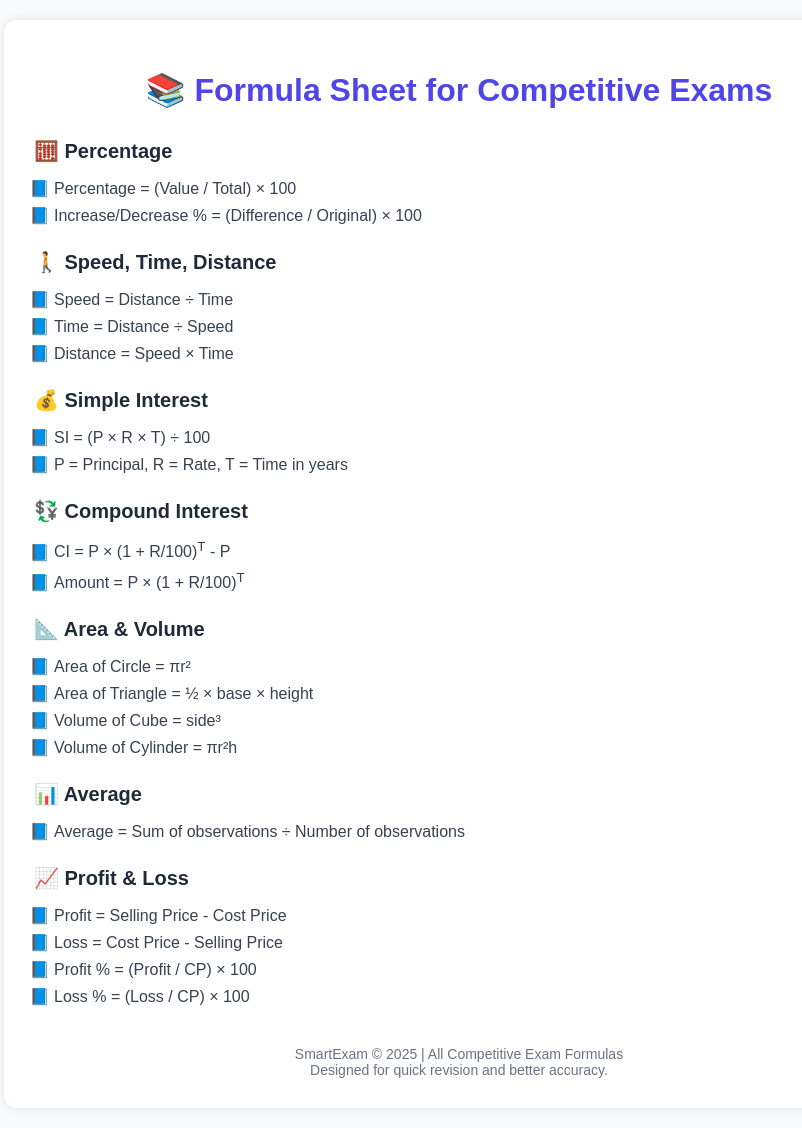
After one commit to suriyamoorthi-dev/Testify, a Flask app: page /formula in a window 1280 px wide. The commit adds this page. Shown: the whole page, without its empty margins (181-983 px from the left). Run offline with Flask 3, Linux system fonts and the light colour scheme.

Commit message:
Added formula, trick, and ads.txt pages. Updated app.py and templates

```diff
--- a/app.py
+++ b/app.py
@@ -67,9 +67,18 @@ def terms():
 @app.route("/contact")
 def contact():
     return render_template("contact.html")
+
 @app.route("/adsense")
 def adsense():
     return render_template("adsense.html")
+
+@app.route('/formula')
+def formula():
+    return render_template('formula.html')
+
+@app.route('/trick')
+def trick():
+    return render_template('trick.html')
 
 
 @app.route('/doubt')
--- /dev/null
+++ b/static/ads.txt
@@ -0,0 +1 @@
+google.com, pub-1234567890123456, DIRECT, f08c47fec0942fa0
--- /dev/null
+++ b/templates/formula.html
@@ -0,0 +1,134 @@
+<!DOCTYPE html>
+<html lang="en">
+<head>
+  <meta charset="UTF-8" />
+  <meta name="viewport" content="width=device-width, initial-scale=1" />
+  <title>Formula Sheet for Exams</title>
+  <meta name="description" content="Quick access formula sheet for TNPSC, SSC, Railway, and other competitive exams. Includes math, time, interest, and more.">
+
+  <!-- ✅ AdSense Auto Ads -->
+  <script async src="https://pagead2.googlesyndication.com/pagead/js/adsbygoogle.js?client=ca-pub-4605579560460422"
+    crossorigin="anonymous"></script>
+
+  <style>
+    body {
+      font-family: Arial, sans-serif;
+      background: #f9fafb;
+      margin: 0;
+      padding: 20px;
+    }
+
+    .container {
+      max-width: 850px;
+      margin: auto;
+      background: white;
+      padding: 30px;
+      border-radius: 12px;
+      box-shadow: 0 0 10px rgba(0,0,0,0.1);
+    }
+
+    h1 {
+      text-align: center;
+      color: #4f46e5;
+      margin-bottom: 30px;
+    }
+
+    .formula-section {
+      margin-bottom: 25px;
+    }
+
+    .formula-section h2 {
+      font-size: 20px;
+      color: #1f2937;
+      margin-bottom: 10px;
+    }
+
+    ul {
+      list-style-type: "📘 ";
+      padding-left: 20px;
+      color: #374151;
+    }
+
+    ul li {
+      margin-bottom: 8px;
+    }
+
+    footer {
+      text-align: center;
+      font-size: 14px;
+      color: #6b7280;
+      margin-top: 40px;
+    }
+  </style>
+</head>
+<body>
+  <div class="container">
+    <h1>📚 Formula Sheet for Competitive Exams</h1>
+
+    <div class="formula-section">
+      <h2>🧮 Percentage</h2>
+      <ul>
+        <li>Percentage = (Value / Total) × 100</li>
+        <li>Increase/Decrease % = (Difference / Original) × 100</li>
+      </ul>
+    </div>
+
+    <div class="formula-section">
+      <h2>🚶 Speed, Time, Distance</h2>
+      <ul>
+        <li>Speed = Distance ÷ Time</li>
+        <li>Time = Distance ÷ Speed</li>
+        <li>Distance = Speed × Time</li>
+      </ul>
+    </div>
+
+    <div class="formula-section">
+      <h2>💰 Simple Interest</h2>
+      <ul>
+        <li>SI = (P × R × T) ÷ 100</li>
+        <li>P = Principal, R = Rate, T = Time in years</li>
+      </ul>
+    </div>
+
+    <div class="formula-section">
+      <h2>💱 Compound Interest</h2>
+      <ul>
+        <li>CI = P × (1 + R/100)<sup>T</sup> - P</li>
+        <li>Amount = P × (1 + R/100)<sup>T</sup></li>
+      </ul>
+    </div>
+
+    <div class="formula-section">
+      <h2>📐 Area & Volume</h2>
+      <ul>
+        <li>Area of Circle = πr²</li>
+        <li>Area of Triangle = ½ × base × height</li>
+        <li>Volume of Cube = side³</li>
+        <li>Volume of Cylinder = πr²h</li>
+      </ul>
+    </div>
+
+    <div class="formula-section">
+      <h2>📊 Average</h2>
+      <ul>
+        <li>Average = Sum of observations ÷ Number of observations</li>
+      </ul>
+    </div>
+
+    <div class="formula-section">
+      <h2>📈 Profit & Loss</h2>
+      <ul>
+        <li>Profit = Selling Price - Cost Price</li>
+        <li>Loss = Cost Price - Selling Price</li>
+        <li>Profit % = (Profit / CP) × 100</li>
+        <li>Loss % = (Loss / CP) × 100</li>
+      </ul>
+    </div>
+
+    <footer>
+      SmartExam © 2025 | All Competitive Exam Formulas<br>
+      Designed for quick revision and better accuracy.
+    </footer>
+  </div>
+</body>
+</html>
```
Also changed, not shown: templates/doubt.html (+12 -0 lines), templates/index.html (+2 -5 lines), templates/trick.html (added, +105 -0 lines).
